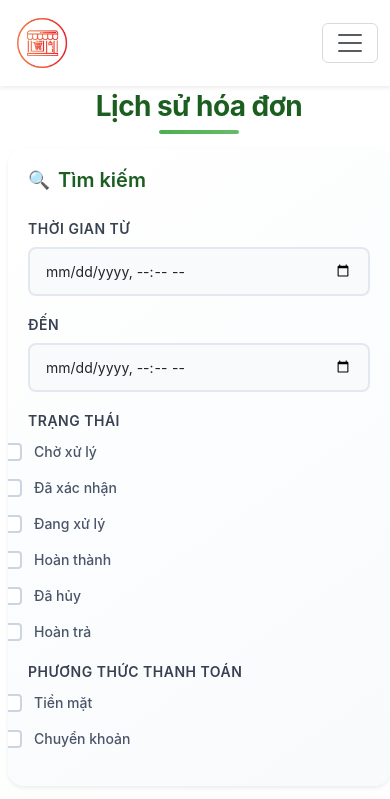
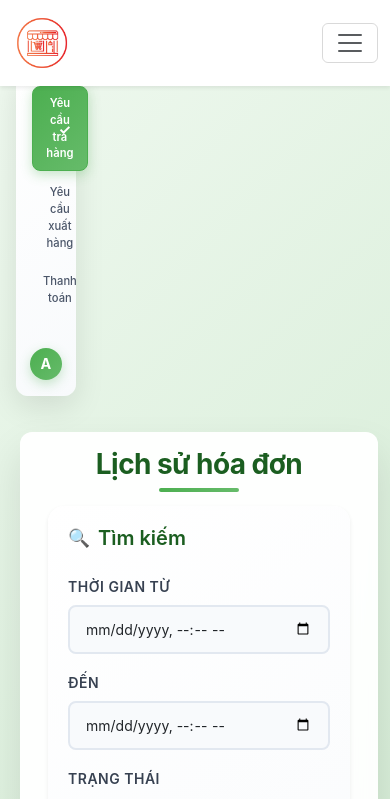
Before and after one commit to quanpdhe170415/SEP490-G82-SP25, a React (Create React App) app in the folder Front-end/: page /bill-history in a window 390 px wide. Shown: the top 799 px of the page. Built offline with nearby package versions, Linux system fonts and the light colour scheme.

Commit message:
update css sidebar in bill history

```diff
--- a/Front-end/src/components/BillHistoryPage.js
+++ b/Front-end/src/components/BillHistoryPage.js
@@ -135,6 +135,15 @@ const BillHistory = () => {
 
             <Container fluid className="main-content">
                 <Row>
+                     {/* Sidebar Navigation */}
+                <div className="col-2 sidebar">
+                    <nav className="sidebar-nav">
+                        <a className="sidebar-nav-item active" href="#">Yêu cầu trả hàng</a>
+                        <a className="sidebar-nav-item" href="#">Yêu cầu xuất hàng</a>
+                        <a className="sidebar-nav-item" href="#">Thanh toán</a>
+                    </nav>
+                    <div className="sidebar-avatar">A</div>
+                </div>
                     {/* Main Content */}
                     <Col md={12} className="content-area p-4">
                         <h2 className="page-title">Lịch sử hóa đơn</h2>
--- a/Front-end/src/components/Css/BillHistory.css
+++ b/Front-end/src/components/Css/BillHistory.css
@@ -554,3 +554,484 @@
     box-shadow: 0 2px 4px rgba(0,0,0,0.1) !important;
     font-weight: 500 !important;
 }
+
+/* Sidebar styling */
+.sidebar {
+  background: linear-gradient(145deg, #ffffff 0%, #f8fafc 100%);
+  border-radius: 16px;
+  box-shadow:
+    0 10px 30px rgba(0, 0, 0, 0.1),
+    inset 0 1px 0 rgba(255, 255, 255, 0.8);
+  padding: 1.5rem;
+  height: fit-content;
+  position: sticky;
+  top: 20px;
+  display: flex;
+  flex-direction: column;
+  min-width: 200px;
+  max-width: 250px;
+}
+
+/* Sidebar Navigation */
+.sidebar-nav {
+  display: flex;
+  flex-direction: column;
+  gap: 0.5rem;
+  margin-bottom: 2rem;
+}
+
+.sidebar-nav-item {
+  display: block;
+  padding: 0.875rem 1rem;
+  text-decoration: none;
+  color: #4a5568;
+  font-weight: 500;
+  font-size: 0.875rem;
+  border-radius: 8px;
+  transition: all 0.2s cubic-bezier(0.4, 0, 0.2, 1);
+  border: 1px solid transparent;
+  background-color: transparent;
+  position: relative;
+  overflow: hidden;
+}
+
+.sidebar-nav-item::before {
+  content: '';
+  position: absolute;
+  top: 0;
+  left: -100%;
+  width: 100%;
+  height: 100%;
+  background: linear-gradient(90deg, transparent, rgba(76, 175, 80, 0.1), transparent);
+  transition: left 0.5s ease;
+}
+
+.sidebar-nav-item:hover {
+  color: #1b5e20;
+  background-color: #f0f9f0;
+  border-color: #c8e6c9;
+  transform: translateX(4px);
+  text-decoration: none;
+}
+
+.sidebar-nav-item:hover::before {
+  left: 100%;
+}
+
+.sidebar-nav-item.active {
+  background: linear-gradient(135deg, #4caf50 0%, #66bb6a 100%);
+  color: #ffffff;
+  font-weight: 600;
+  box-shadow: 0 4px 12px rgba(76, 175, 80, 0.3);
+  border-color: #4caf50;
+}
+
+.sidebar-nav-item.active::after {
+  content: '✓';
+  position: absolute;
+  right: 1rem;
+  top: 50%;
+  transform: translateY(-50%);
+  font-size: 0.875rem;
+  font-weight: bold;
+}
+
+/* Sidebar Avatar */
+.sidebar-avatar {
+  width: 48px;
+  height: 48px;
+  background: linear-gradient(135deg, #4caf50 0%, #66bb6a 100%);
+  color: #ffffff;
+  border-radius: 50%;
+  display: flex;
+  align-items: center;
+  justify-content: center;
+  font-weight: 700;
+  font-size: 1.25rem;
+  margin-top: auto;
+  box-shadow: 0 4px 12px rgba(76, 175, 80, 0.3);
+  transition: all 0.2s ease;
+  cursor: pointer;
+}
+
+.sidebar-avatar:hover {
+  transform: scale(1.05);
+  box-shadow: 0 6px 16px rgba(76, 175, 80, 0.4);
+}
+
+/* ===============================================
+   LAYOUT ADJUSTMENTS
+   =============================================== */
+
+/* Content area adjustments */
+.content-area {
+  flex: 1;
+  min-width: 0; /* Để cho phép flex shrink */
+}
+
+/* Search và Table layout */
+.content-area .row {
+  display: flex;
+  gap: 1.5rem;
+  align-items: flex-start;
+}
+
+/* Search panel adjustments */
+.content-area .row .col-md-3 {
+  flex: 0 0 300px;
+  max-width: 300px;
+}
+
+/* Table wrapper adjustments */
+.content-area .row .col-md-9 {
+  flex: 1;
+  min-width: 0;
+}
+
+/* ===============================================
+   RESPONSIVE DESIGN FOR SIDEBAR
+   =============================================== */
+
+@media (max-width: 1200px) {
+  .sidebar {
+    min-width: 180px;
+    max-width: 200px;
+    padding: 1.25rem;
+  }
+
+  .sidebar-nav-item {
+    padding: 0.75rem 0.875rem;
+    font-size: 0.8rem;
+  }
+
+  .sidebar-avatar {
+    width: 42px;
+    height: 42px;
+    font-size: 1.1rem;
+  }
+}
+
+@media (max-width: 992px) {
+  .main-content .row {
+    flex-direction: column;
+    gap: 1rem;
+  }
+
+  .sidebar {
+    position: static;
+    max-width: 100%;
+    min-width: auto;
+    margin-bottom: 1rem;
+  }
+
+  .sidebar-nav {
+    flex-direction: row;
+    gap: 0.5rem;
+    margin-bottom: 1rem;
+    flex-wrap: wrap;
+  }
+
+  .sidebar-nav-item {
+    flex: 1;
+    text-align: center;
+    min-width: 140px;
+  }
+
+  .sidebar-avatar {
+    align-self: center;
+    margin-top: 0;
+  }
+}
+
+/* ===============================================
+   SIDEBAR NAVIGATION LAYOUT
+   =============================================== */
+
+/* Container chính để sắp xếp layout */
+.main-content .row {
+  display: flex;
+  flex-wrap: nowrap;
+  gap: 1rem;
+}
+
+/* Sidebar styling */
+.sidebar {
+  background: linear-gradient(145deg, #ffffff 0%, #f8fafc 100%);
+  border-radius: 16px;
+  box-shadow:
+    0 10px 30px rgba(0, 0, 0, 0.1),
+    inset 0 1px 0 rgba(255, 255, 255, 0.8);
+  padding: 1.5rem;
+  height: fit-content;
+  position: sticky;
+  top: 20px;
+  display: flex;
+  flex-direction: column;
+  min-width: 200px;
+  max-width: 250px;
+}
+
+/* Sidebar Navigation */
+.sidebar-nav {
+  display: flex;
+  flex-direction: column;
+  gap: 0.5rem;
+  margin-bottom: 2rem;
+}
+
+.sidebar-nav-item {
+  display: block;
+  padding: 0.875rem 1rem;
+  text-decoration: none;
+  color: #4a5568;
+  font-weight: 500;
+  font-size: 0.875rem;
+  border-radius: 8px;
+  transition: all 0.2s cubic-bezier(0.4, 0, 0.2, 1);
+  border: 1px solid transparent;
+  background-color: transparent;
+  position: relative;
+  overflow: hidden;
+}
+
+.sidebar-nav-item::before {
+  content: '';
+  position: absolute;
+  top: 0;
+  left: -100%;
+  width: 100%;
+  height: 100%;
+  background: linear-gradient(90deg, transparent, rgba(76, 175, 80, 0.1), transparent);
+  transition: left 0.5s ease;
+}
+
+.sidebar-nav-item:hover {
+  color: #1b5e20;
+  background-color: #f0f9f0;
+  border-color: #c8e6c9;
+  transform: translateX(4px);
+  text-decoration: none;
+}
+
+.sidebar-nav-item:hover::before {
+  left: 100%;
+}
+
+.sidebar-nav-item.active {
+  background: linear-gradient(135deg, #4caf50 0%, #66bb6a 100%);
+  color: #ffffff;
+  font-weight: 600;
+  box-shadow: 0 4px 12px rgba(76, 175, 80, 0.3);
+  border-color: #4caf50;
+}
+
+.sidebar-nav-item.active::after {
+  content: '✓';
+  position: absolute;
+  right: 1rem;
+  top: 50%;
+  transform: translateY(-50%);
+  font-size: 0.875rem;
+  font-weight: bold;
+}
+
+/* Sidebar Avatar */
+.sidebar-avatar {
+  width: 48px;
+  height: 48px;
+  background: linear-gradient(135deg, #4caf50 0%, #66bb6a 100%);
+  color: #ffffff;
+  border-radius: 50%;
+  display: flex;
+  align-items: center;
+  justify-content: center;
+  font-weight: 700;
+  font-size: 1.25rem;
+  margin-top: auto;
+  box-shadow: 0 4px 12px rgba(76, 175, 80, 0.3);
+  transition: all 0.2s ease;
+  cursor: pointer;
+}
+
+.sidebar-avatar:hover {
+  transform: scale(1.05);
+  box-shadow: 0 6px 16px rgba(76, 175, 80, 0.4);
+}
+
+/* ===============================================
+   LAYOUT ADJUSTMENTS
+   =============================================== */
+
+/* Content area adjustments */
+.content-area {
+  flex: 1;
+  min-width: 0; /* Để cho phép flex shrink */
+}
+
+/* Search và Table layout */
+.content-area .row {
+  display: flex;
+  gap: 1.5rem;
+  align-items: flex-start;
+}
+
+/* Search panel adjustments */
+.content-area .row .col-md-3 {
+  flex: 0 0 300px;
+  max-width: 300px;
+}
+
+/* Table wrapper adjustments */
+.content-area .row .col-md-9 {
+  flex: 1;
+  min-width: 0;
+}
+
+/* ===============================================
+   RESPONSIVE DESIGN FOR SIDEBAR
+   =============================================== */
+
+@media (max-width: 1200px) {
+  .sidebar {
+    min-width: 180px;
+    max-width: 200px;
+    padding: 1.25rem;
+  }
+
+  .sidebar-nav-item {
+    padding: 0.75rem 0.875rem;
+    font-size: 0.8rem;
+  }
+
+  .sidebar-avatar {
+    width: 42px;
+    height: 42px;
+    font-size: 1.1rem;
+  }
+}
+
+@media (max-width: 992px) {
+  .main-content .row {
+    flex-direction: column;
+    gap: 1rem;
+  }
+
+  .sidebar {
+    position: static;
+    max-width: 100%;
+    min-width: auto;
+    margin-bottom: 1rem;
+  }
+
+  .sidebar-nav {
+    flex-direction: row;
+    gap: 0.5rem;
+    margin-bottom: 1rem;
+    flex-wrap: wrap;
+  }
+
+  .sidebar-nav-item {
+    flex: 1;
+    text-align: center;
+    min-width: 140px;
+  }
+
+  .sidebar-avatar {
+    align-self: center;
+    margin-top: 0;
+  }
+
+  .content-area .row {
+    flex-direction: column;
+  }
+
+  .content-area .row .col-md-3,
+  .content-area .row .col-md-9 {
+    flex: none;
+    max-width: 100%;
+  }
+}
+
+@media (max-width: 768px) {
+  .sidebar {
+    padding: 1rem;
+    border-radius: 12px;
+  }
+
+  .sidebar-nav {
+    flex-direction: column;
+    gap: 0.25rem;
+  }
+
+  .sidebar-nav-item {
+    padding: 0.625rem 0.75rem;
+    font-size: 0.75rem;
+    min-width: auto;
+  }
+
+  .sidebar-avatar {
+    width: 36px;
+    height: 36px;
+    font-size: 1rem;
+    margin-top: 1rem;
+  }
+}
+
+@media (max-width: 576px) {
+  .sidebar-nav {
+    gap: 0.25rem;
+  }
+
+  .sidebar-nav-item {
+    padding: 0.5rem 0.625rem;
+    font-size: 0.7rem;
+  }
+
+  .sidebar-avatar {
+    width: 32px;
+    height: 32px;
+    font-size: 0.9rem;
+  }
+}
+
+/* ===============================================
+   MAIN CONTAINER LAYOUT FIX
+   =============================================== */
+
+/* Đảm bảo container chính có layout đúng */
+.bill-history-page .container-fluid {
+  padding-left: 1rem;
+  padding-right: 1rem;
+}
+
+.bill-history-page .main-content .row {
+  margin-left: 0;
+  margin-right: 0;
+}
+
+/* ===============================================
+   ANIMATION ENHANCEMENTS
+   =============================================== */
+
+@keyframes slideInLeft {
+  from {
+    opacity: 0;
+    transform: translateX(-20px);
+  }
+  to {
+    opacity: 1;
+    transform: translateX(0);
+  }
+}
+
+.sidebar {
+  animation: slideInLeft 0.4s ease-out;
+}
+
+.sidebar-nav-item {
+  animation: slideInLeft 0.4s ease-out;
+}
+
+.sidebar-nav-item:nth-child(1) { animation-delay: 0.1s; }
+.sidebar-nav-item:nth-child(2) { animation-delay: 0.2s; }
+.sidebar-nav-item:nth-child(3) { animation-delay: 0.3s; }
```
